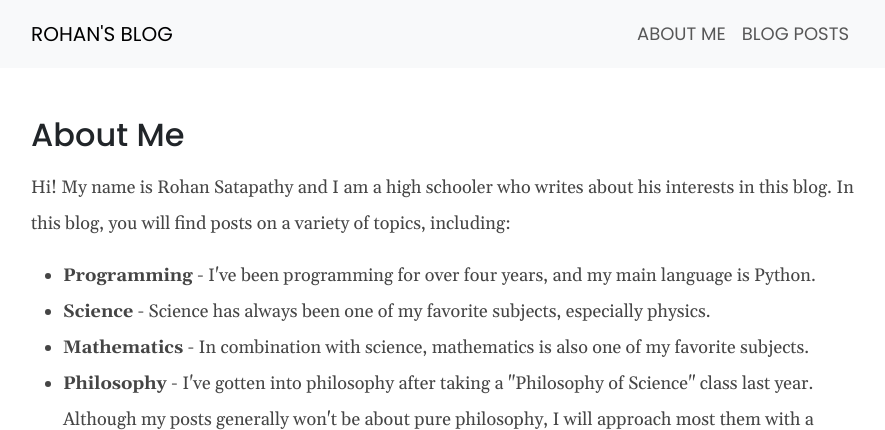
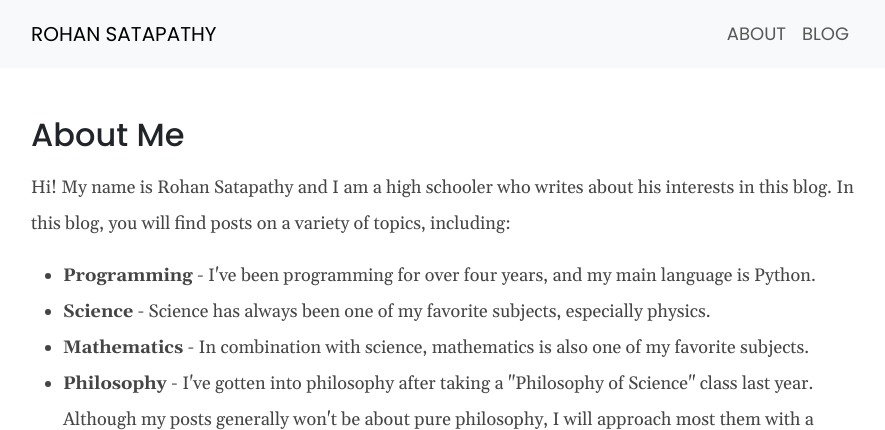
Before and after one commit to rohansatapathy/rohansatapathy.com, a Flask app: page /about/ in a window 1280 px wide. Shown: the top 430 px of the page, without its empty margins (196-1081 px from the left). Run offline with Flask 2, Linux system fonts and the light colour scheme; some libraries are stand-ins or nearby versions.

Commit message:
Rename some stuff

```diff
--- a/rohansatapathy_com/routes.py
+++ b/rohansatapathy_com/routes.py
@@ -8,8 +8,7 @@ from .app import app, pages
 
 @app.route("/")
 def index():
-    posts = sorted(pages, reverse=True, key=lambda p: p.meta["date"])
-    return render_template("posts.html", posts=posts)
+    return posts()
 
 
 @app.route("/blog/<path:path>/")
@@ -19,13 +18,14 @@ def page(path):
 
 
 @app.route("/about/")
-def about_me():
+def about():
     return render_template("about.html", title="About Me")
 
 
 @app.route("/blog/")
 def posts():
-    return render_template("posts.html", title="Posts", posts=pages)
+    posts = sorted(pages, reverse=True, key=lambda p: p.meta["date"])
+    return render_template("posts.html", title="Posts", posts=posts)
 
 
 @app.route("/pygments.css/")
--- a/rohansatapathy_com/templates/base.html
+++ b/rohansatapathy_com/templates/base.html
@@ -5,9 +5,9 @@
   <meta http-equiv="X-UA-Compatible" content="IE=edge">
   <meta name="viewport" content="width=device-width, initial-scale=1.0">
   {% if title %}
-    <title>{{ title }} | Rohan's Blog</title>
+    <title>{{ title }} | Rohan Satapathy</title>
   {% else %}
-    <title>Rohan's Blog</title>
+    <title>Rohan Satapathy</title>
   {% endif %}
 
   <!-- Bootstrap CSS -->
@@ -35,17 +35,17 @@
   <!-- Navbar -->
   <nav class="navbar navbar-expand-sm bg-light justify-content-center">
     <div class="container-sm blog-width">
-      <a href="{{ url_for('index') }}" class="navbar-brand text-uppercase">Rohan's Blog</a>
+      <a href="{{ url_for('index') }}" class="navbar-brand text-uppercase">Rohan Satapathy</a>
       <button class="navbar-toggler" type="button" data-bs-toggle="collapse" data-bs-target="#navbarSupportedContent" aria-controls="navbarSupportedContent" aria-expanded="false" aria-label="Toggle navigation">
         <span class="navbar-toggler-icon"></span>
       </button>
       <div class="collapse navbar-collapse" id="navbarSupportedContent">
         <ul class="navbar-nav ms-auto">
           <li class="nav-item">
-            <a href="{{ url_for('about_me') }}" class="nav-link text-uppercase">About Me</a>
+            <a href="{{ url_for('about') }}" class="nav-link text-uppercase">About</a>
           </li>
           <li class="nav-item">
-            <a href="{{ url_for('posts') }}" class="nav-link text-uppercase">Blog Posts</a>
+            <a href="{{ url_for('posts') }}" class="nav-link text-uppercase">Blog</a>
           </li>
         </ul>
       </div>
```
